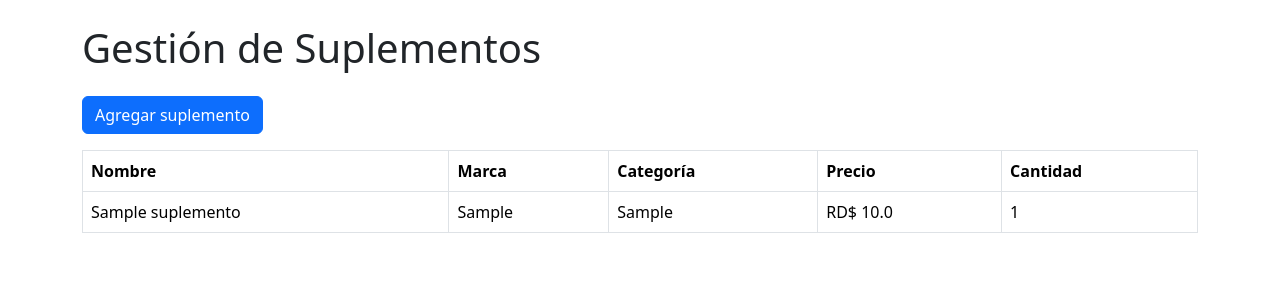
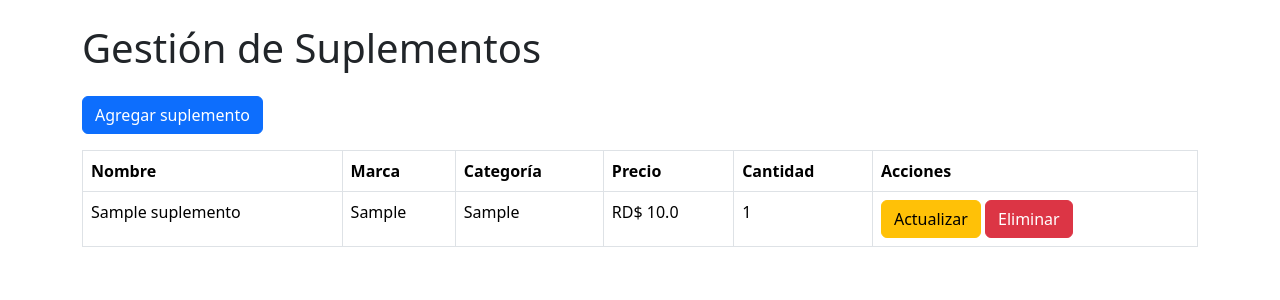
Before and after one commit to dauryji01/Proyecto-Crud_Joel, a Flask app: page / in a window 1280 px wide. Shown: the top 300 px of the page. Run offline with Flask 3, Linux system fonts and the light colour scheme; tables that the repository leaves empty hold one stand-in row (values such as "Sample post").

Commit message:
crud terminado con html guiado para ello

```diff
--- a/app/forms.py
+++ b/app/forms.py
@@ -1,13 +1,13 @@
 from flask_wtf import FlaskForm
 from wtforms import StringField, FloatField, IntegerField, SubmitField
-from wtforms.validators import DataRequired
+from wtforms.validators import DataRequired, number_range
 
 
 class SuplementoForm(FlaskForm):
     nombre = StringField("Nombre", validators=[DataRequired()])
     marca = StringField("Marca", validators=[DataRequired()])
     categoria = StringField("Categoría", validators=[DataRequired()])
-    precio = FloatField("Precio", validators=[DataRequired()])
-    cantidad = IntegerField("Cantidad", validators=[DataRequired()])
+    precio = FloatField("Precio", validators=[DataRequired(),number_range(min=0, message= "No se pueden cantidades negativas")])
+    cantidad = IntegerField("Cantidad", validators=[DataRequired(),number_range(min=0, message= "No se pueden cantidades negativas")])
 
     submit = SubmitField("Guardar")
--- a/app/routes.py
+++ b/app/routes.py
@@ -56,3 +56,12 @@ def configurar_rutas(app):
             form=form,
             suplemento=suplemento
         )
+
+    @app.route("/eliminar/<int:id>", methods=["POST"])
+    def eliminar(id):
+        suplemento = Suplemento.query.get_or_404(id)
+
+        db.session.delete(suplemento)
+        db.session.commit()
+
+        return "Suplemento eliminado correctamente"
--- a/app/templates/editar.html
+++ b/app/templates/editar.html
@@ -32,11 +32,17 @@
         <p>
             {{ form.precio.label }}
             {{ form.precio() }}
+            {% for error in form.precio.errors %}
+                    <span>{{ error }}</span>
+            {% endfor %}
         </p>
 
         <p>
             {{ form.cantidad.label }}
             {{ form.cantidad() }}
+            {% for error in form.cantidad.errors %}
+                    <span>{{ error }}</span>
+            {% endfor %}
         </p>
 
         <p>
--- a/app/templates/index.html
+++ b/app/templates/index.html
@@ -26,26 +26,44 @@
                     <th>Categoría</th>
                     <th>Precio</th>
                     <th>Cantidad</th>
+                    <th>Acciones</th>
                 </tr>
             </thead>
 
             <tbody>
+
                 {% for suplemento in suplementos %}
+
                 <tr>
                     <td>{{ suplemento.nombre }}</td>
                     <td>{{ suplemento.marca }}</td>
                     <td>{{ suplemento.categoria }}</td>
                     <td>RD$ {{ suplemento.precio }}</td>
                     <td>{{ suplemento.cantidad }}</td>
+
+                    <td>
+                        <a href="/editar/{{ suplemento.id }}" class="btn btn-warning">
+                            Actualizar
+                        </a>
+
+                        <form action="/eliminar/{{ suplemento.id }}" method="POST" style="display: inline;">
+                            <button type="submit" class="btn btn-danger">
+                                Eliminar
+                            </button>
+                        </form>
+                    </td>
                 </tr>
 
                 {% else %}
+
                 <tr>
-                    <td colspan="5" class="text-center">
+                    <td colspan="6" class="text-center">
                         No hay suplementos registrados.
                     </td>
                 </tr>
+
                 {% endfor %}
+
             </tbody>
 
         </table>
```
Also changed, not shown: app/templates/crear.html (+10 -2 lines).
